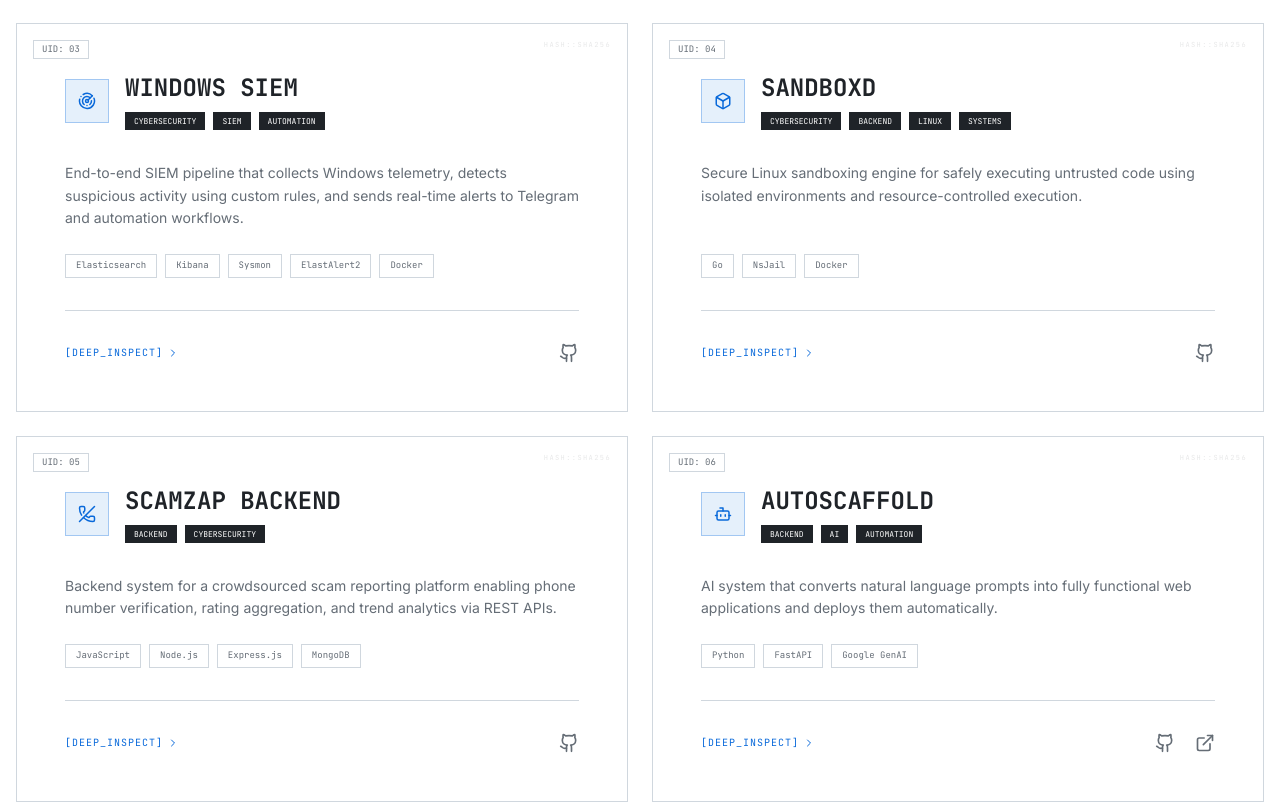
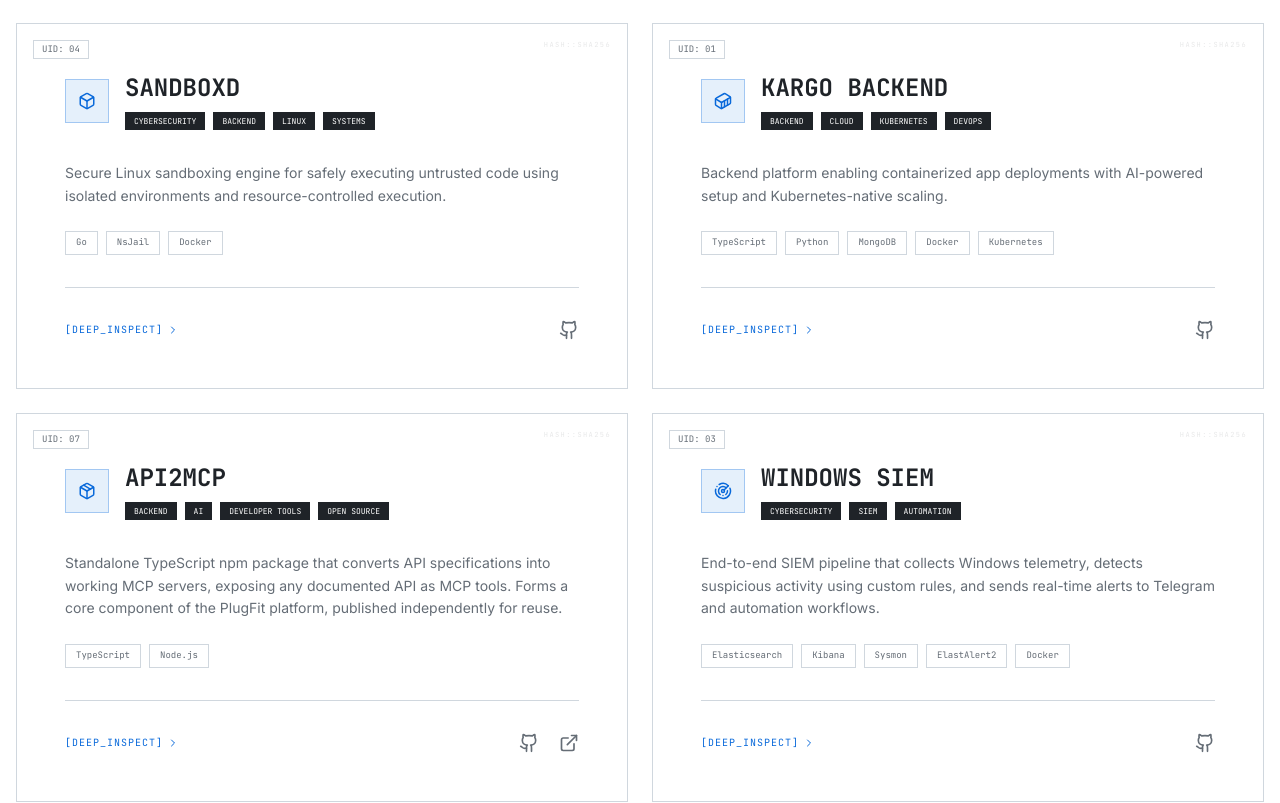
Before and after one commit to swayam5342/website, a Next.js app: page /projects in a window 1280 px wide. Shown: the part 630-1433 px from the top of the page. Built offline with nearby package versions, Linux system fonts and the light colour scheme.

Commit message:
feat: implement project visibility control and enhance icon retrieval logic

```diff
--- a/app/projects/ProjectsView.tsx
+++ b/app/projects/ProjectsView.tsx
@@ -4,7 +4,7 @@ import { Suspense } from "react";
 import Link from "next/link";
 import { useRouter, useSearchParams } from "next/navigation";
 import { GithubIcon, ExternalLink, ChevronRight, X } from "lucide-react";
-import projectsData, { projectsMeta } from "@/src/data/projects";
+import projectsData, { projectsMeta, getProjectIcon } from "@/src/data/projects";
 import categories from "@/src/data/projectCategories";
 import { IconBadge } from "@/src/components/IconBadge";
 import type { Project } from "@/types";
@@ -27,7 +27,7 @@ function ProjectsContent() {
   );
 
   const filteredProjects = (projectsData as Project[]).filter((p) => {
-    if (filter === "All") return true;
+    if (filter === "All") return p.show !== false;
     return [...p.tags, ...(p.lang ?? [])]
       .map((tag) => tag.toLowerCase())
       .includes(filter.toLowerCase());
@@ -92,7 +92,7 @@ function ProjectsContent() {
             </div>
 
             <div className="flex items-center space-x-4 mb-8">
-              <IconBadge icon={p.icon} />
+              <IconBadge icon={getProjectIcon(p)} />
 
               <div>
                 {/* Title clickable to GitHub */}
--- a/app/projects/[slug]/page.tsx
+++ b/app/projects/[slug]/page.tsx
@@ -2,7 +2,7 @@ import type { Metadata } from "next";
 import Link from "next/link";
 import { notFound } from "next/navigation";
 import { ArrowLeft, GithubIcon, Globe, ShieldCheck, AlertCircle, RefreshCw, Layers } from "lucide-react";
-import projectsData from "@/src/data/projects";
+import projectsData, { getProjectIcon } from "@/src/data/projects";
 import { IconBadge } from "@/src/components/IconBadge";
 import type { Project } from "@/types";
 
@@ -73,7 +73,7 @@ export default async function ProjectDetail({
           ))}
         </div>
         <div className="flex items-center gap-4 mb-4">
-          <IconBadge icon={project.icon} size={22} />
+          <IconBadge icon={getProjectIcon(project)} size={22} />
           <h1 className="text-4xl md:text-5xl font-bold">{project.title}</h1>
         </div>
         <p className="text-xl text-brand-muted leading-relaxed">{project.description}</p>
--- a/src/components/IconBadge.tsx
+++ b/src/components/IconBadge.tsx
@@ -1,6 +1,7 @@
 import type { FC } from "react";
 import {
   Award,
+  Bird,
   Bot,
   Box,
   Cloud,
@@ -8,12 +9,15 @@ import {
   Container,
   Database,
   FileSearch,
+  Gamepad2,
   Network,
+  Package,
   PhoneOff,
   Plug,
   Radar,
   Server,
   Shield,
+  ShieldAlert,
   ShieldCheck,
   Terminal,
   Wrench,
@@ -22,6 +26,7 @@ import type { LucideIcon } from "lucide-react";
 
 const ICONS: Record<string, LucideIcon> = {
   award: Award,
+  bird: Bird,
   bot: Bot,
   box: Box,
   cloud: Cloud,
@@ -29,12 +34,15 @@ const ICONS: Record<string, LucideIcon> = {
   container: Container,
   database: Database,
   "file-search": FileSearch,
+  "gamepad-2": Gamepad2,
   network: Network,
+  package: Package,
   "phone-off": PhoneOff,
   plug: Plug,
   radar: Radar,
   server: Server,
   shield: Shield,
+  "shield-alert": ShieldAlert,
   "shield-check": ShieldCheck,
   terminal: Terminal,
   wrench: Wrench,
--- a/src/components/home/HeroTerminal.tsx
+++ b/src/components/home/HeroTerminal.tsx
@@ -39,7 +39,8 @@ const truncate = (text: string, max: number) =>
   text.length > max ? `${text.slice(0, max - 1).trimEnd()}…` : text;
 
 const projectList = (command: TerminalCommand): string[] => {
-  const shown = projectsData.slice(0, command.limit ?? projectsData.length);
+  const visibleProjects = projectsData.filter((p) => p.show !== false);
+  const shown = visibleProjects.slice(0, command.limit ?? visibleProjects.length);
   const lines = shown.map(
     (p) =>
       `${p.title.padEnd(command.titleWidth ?? 20)} ${truncate(
@@ -47,7 +48,7 @@ const projectList = (command: TerminalCommand): string[] => {
         command.descriptionMaxChars ?? 60
       )}`
   );
-  const remaining = projectsData.length - shown.length;
+  const remaining = visibleProjects.length - shown.length;
   if (remaining > 0) lines.push(`… and ${remaining} more`);
   if (command.footer) lines.push("", command.footer);
   return lines;
--- a/src/data/projects.json
+++ b/src/data/projects.json
@@ -2,7 +2,7 @@
   "project": [
     {
       "id": 1,
-      "order": 1,
+      "order": 4,
       "slug": "kargo-backend",
       "title": "Kargo Backend",
       "description": "Backend platform enabling containerized app deployments with AI-powered setup and Kubernetes-native scaling.",
@@ -26,7 +26,7 @@
     },
     {
       "id": 2,
-      "order": 2,
+      "order": 1,
       "slug": "plugfit",
       "title": "PlugFit",
       "description": "Multi-tenant SaaS platform acting as a quality layer for MCP servers, ingesting API specs and serving cleaned, improved endpoints as live MCP endpoints. (Active Development)",
@@ -51,7 +51,7 @@
     },
     {
       "id": 3,
-      "order": 3,
+      "order": 6,
       "slug": "windows-soc-lab",
       "title": "Windows SIEM",
       "description": "End-to-end SIEM pipeline that collects Windows telemetry, detects suspicious activity using custom rules, and sends real-time alerts to Telegram and automation workflows.",
@@ -74,7 +74,7 @@
     },
     {
       "id": 4,
-      "order": 4,
+      "order": 3,
       "slug": "sandboxd",
       "title": "Sandboxd",
       "description": "Secure Linux sandboxing engine for safely executing untrusted code using isolated environments and resource-controlled execution.",
@@ -98,33 +98,8 @@
       "icon": "box"
     },
     {
-      "id": 5,
-      "order": 5,
-      "slug": "scamzap",
-      "title": "Scamzap Backend",
-      "description": "Backend system for a crowdsourced scam reporting platform enabling phone number verification, rating aggregation, and trend analytics via REST APIs.",
-      "tags": ["Backend", "Cybersecurity"],
-      "github": "https://github.com/upayanmazumder/scamzap",
-      "featured": true,
-      "resume_points": [
-        "Designed REST APIs for scam reporting and number verification",
-        "Implemented MongoDB data modeling and indexing for fast lookups",
-        "Containerized backend service using Docker",
-        "Integrated MongoDB Atlas for scalable cloud storage"
-      ],
-      "details": {
-        "architecture": "Node.js + Express backend with MongoDB Atlas, containerized using Docker and exposed via REST endpoints.",
-        "challenges": "Handling duplicate submissions and optimizing database indexing for high-frequency number searches.",
-        "security": "Implemented input validation, rate limiting, and environment-based secret management.",
-        "improvements": "Future enhancements include caching with Redis and role-based moderation controls."
-      },
-      "date": "May 2025",
-      "lang": ["JavaScript", "Node.js", "Express.js", "MongoDB"],
-      "icon": "phone-off"
-    },
-    {
       "id": 6,
-      "order": 6,
+      "order": 7,
       "slug": "Autoscaffold",
       "title": "Autoscaffold",
       "description": "AI system that converts natural language prompts into fully functional web applications and deploys them automatically.",
@@ -148,13 +123,13 @@
     },
     {
       "id": 7,
-      "order": 7,
+      "order": 5,
       "slug": "api2mcp",
       "title": "api2mcp",
       "description": "Standalone TypeScript npm package that converts API specifications into working MCP servers, exposing any documented API as MCP tools. Forms a core component of the PlugFit platform, published independently for reuse.",
       "tags": ["Backend", "AI", "Developer Tools", "Open Source"],
       "github": "https://github.com/swayam5342/api2mcp",
-      "npm": "https://www.npmjs.com/package/@swayam5342/api2mcp",
+      "demo": "https://www.npmjs.com/package/@swayam5342/api2mcp",
       "featured": true,
       "resume_points": [
         "Built and published a standalone TypeScript npm package (@swayam5342/api2mcp) that transforms API specs into runnable MCP servers.",
@@ -169,6 +144,49 @@
       },
       "lang": ["TypeScript", "Node.js"],
       "icon": "package"
+    },
+    {
+      "id": 8,
+      "order": 2,
+      "slug": "vulnscan",
+      "title": "VulnScan",
+      "description": "Language-agnostic dependency vulnerability scanner CLI written in Go, querying OSV.dev to detect and score known vulnerabilities across Go, npm, and Python projects.",
+      "tags": ["Cybersecurity", "Backend", "CLI", "DevOps"],
+      "github": "https://github.com/swayam5342/vulnscan",
+      "featured": true,
+      "resume_points": [
+        "Built a stdlib-only Go CLI that detects project ecosystems and parses Go, npm, and Python dependency manifests.",
+        "Integrated the OSV.dev API for batch vulnerability queries and implemented a CVSS v3.1 base-score calculator from scratch.",
+        "Designed a concurrent worker-pool scanner with context-based cancellation, an on-disk TTL cache, and offline scan mode.",
+        "Built a pluggable Parser/Provider architecture so new ecosystems and vulnerability databases can be added without touching core logic."
+      ],
+      "details": {
+        "architecture": "Stdlib-only Go CLI: a detector walks the project tree to identify ecosystems, self-registering Parser implementations extract dependencies, a worker-pool scanner queries pluggable vulnerability Providers (OSV.dev) concurrently, and results are scored and rendered via terminal/JSON/Markdown/CSV reporters.",
+        "challenges": "Designing a CVSS v3.1 base-score calculator from the raw vector spec for advisories that ship a vector but no pre-bucketed severity, and building an extensible Parser/Provider interface so new ecosystems and databases are additive, not invasive.",
+        "security": "Scans dependency manifests against known-vulnerability data (OSV.dev), computes severity and a security score per project, and generates remediation commands as a review-before-you-run script rather than auto-applying fixes.",
+        "improvements": "Planned: Rust/Java/.NET/PHP/Ruby/Docker/Terraform ecosystem parsers, additional providers (GHSA, NVD), SARIF/HTML output, SBOM generation (CycloneDX/SPDX), typosquat/malicious-package detection, and CI templates."
+      },
+      "lang": ["Go"],
+      "icon": "shield-alert"
+    },
+    {
+      "id": 9,
+      "order": 8,
+      "show": false,
+      "slug": "boids-sim",
+      "title": "Boids Simulation",
+      "description": "A flocking simulation built in Go using Ebiten, compiled to WebAssembly and runs in the browser.",
+      "tags": ["Recreational"],
+      "featured": false,
+      "lang": ["Go"],
+      "icon": "bird",
+      "github": "https://github.com/swayam5342/boid",
+      "demo": "https://swayamcyber.in/boid",
+      "resume_points": [
+        "Implemented Craig Reynolds' boids algorithm with alignment, cohesion, and separation behaviors.",
+        "Compiled Go to WebAssembly for browser-based real-time rendering using Ebiten.",
+        "Resolved WebGL texture size limits across browsers for stable cross-platform execution."
+      ]
     }
   ],
   "main_heading": "PROJECTS",
--- a/src/data/projects.ts
+++ b/src/data/projects.ts
@@ -8,4 +8,11 @@ export const projectsMeta = {
   sub_heading: projectsJson.sub_heading,
 };
 
+/** A project's own icon wins; Recreational projects without one get a shared generic icon. */
+export const getProjectIcon = (project: Project): string | undefined => {
+  if (project.icon) return project.icon;
+  if (project.tags.includes('Recreational')) return 'gamepad-2';
+  return undefined;
+};
+
 export default projectsData;
--- a/types.ts
+++ b/types.ts
@@ -12,6 +12,7 @@ export interface Project {
   github?: string;
   demo?: string;
   featured: boolean;
+  show?: boolean;
   resume_points: string[];
   details?: {
     architecture: string;
```
